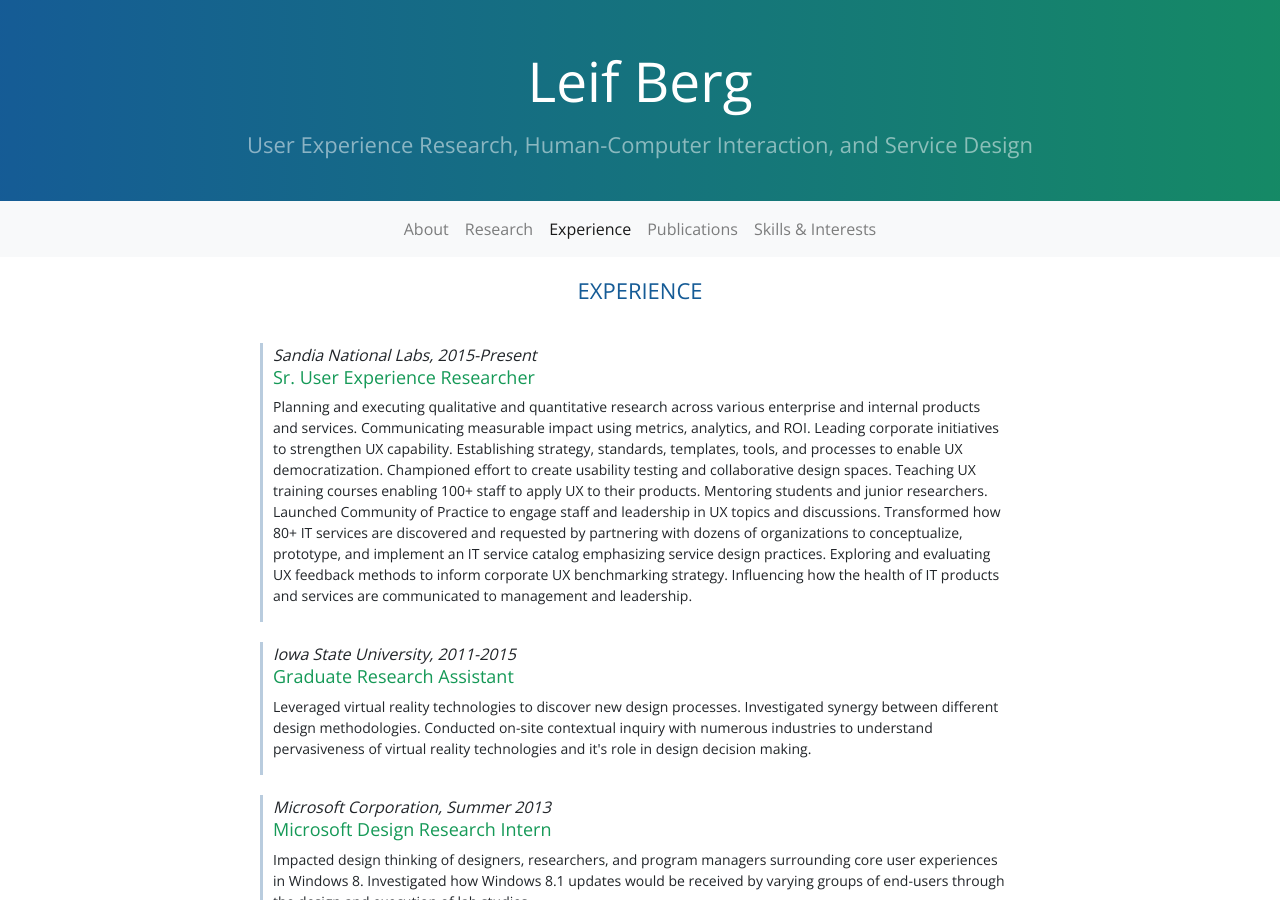
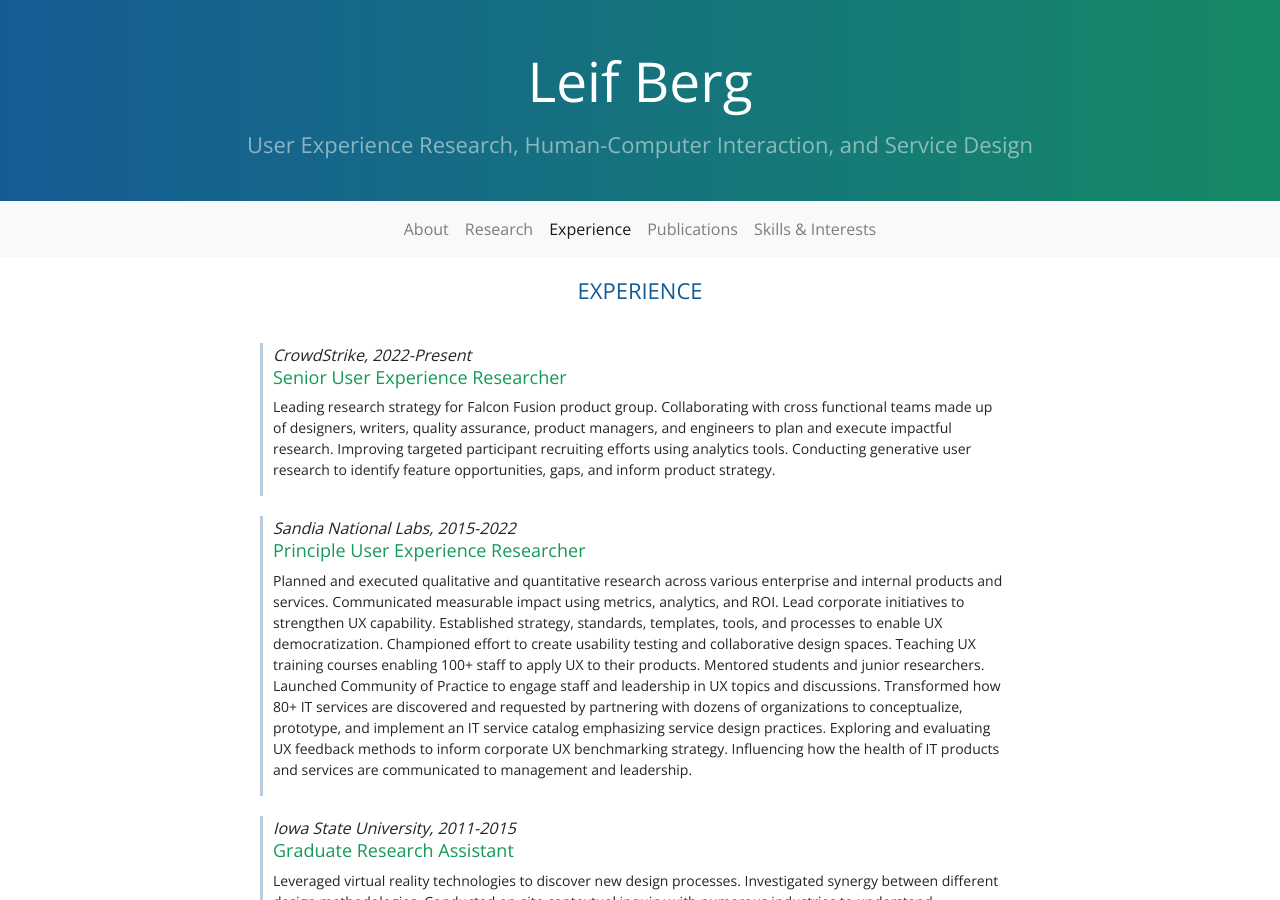
Before and after one commit to lpberg/lpberg.github.io, a Jekyll site: the page built from experience.html, in a window 1280 px wide and 900 px high. Built offline with Jekyll 4.4.1, drawn with Linux system fonts in a browser that asks for light colours.

Commit message:
Update experience.yml
Added CrowdStrike to experience

```diff
--- a/_data/experience.yml
+++ b/_data/experience.yml
@@ -1,9 +1,15 @@
-- title: Sr. User Experience Researcher
+- title: Senior User Experience Researcher
   desc: |
-    Planning and executing qualitative and quantitative research across various enterprise and internal products and services. Communicating measurable impact using metrics, analytics, and ROI.
-    Leading corporate initiatives to strengthen UX capability. Establishing strategy, standards, templates, tools, and processes to enable UX democratization. Championed effort to create usability testing and collaborative design spaces.
-    Teaching UX training courses enabling 100+ staff to apply UX to their products. Mentoring students and junior researchers. Launched Community of Practice to engage staff and leadership in UX topics and discussions. Transformed how 80+ IT services are discovered and requested by partnering with dozens of organizations to conceptualize, prototype, and implement an IT service catalog emphasizing service design practices. Exploring and evaluating UX feedback methods to inform corporate UX benchmarking strategy. Influencing how the health of IT products and services are communicated to management and leadership.
-  date: Sandia National Labs, 2015-Present
+    Leading research strategy for Falcon Fusion product group. Collaborating with cross functional teams made up of designers, writers, quality assurance, product managers, and engineers to plan and execute impactful research. Improving targeted participant recruiting efforts using analytics tools. Conducting generative user research to identify feature opportunities, gaps, and inform product strategy.
+  date: CrowdStrike, 2022-Present
+  photo: assets/imgs/abq.jpg
+
+- title: Principle User Experience Researcher
+  desc: |
+    Planned and executed qualitative and quantitative research across various enterprise and internal products and services. Communicated measurable impact using metrics, analytics, and ROI.
+    Lead corporate initiatives to strengthen UX capability. Established strategy, standards, templates, tools, and processes to enable UX democratization. Championed effort to create usability testing and collaborative design spaces.
+    Teaching UX training courses enabling 100+ staff to apply UX to their products. Mentored students and junior researchers. Launched Community of Practice to engage staff and leadership in UX topics and discussions. Transformed how 80+ IT services are discovered and requested by partnering with dozens of organizations to conceptualize, prototype, and implement an IT service catalog emphasizing service design practices. Exploring and evaluating UX feedback methods to inform corporate UX benchmarking strategy. Influencing how the health of IT products and services are communicated to management and leadership.
+  date: Sandia National Labs, 2015-2022
   photo: assets/imgs/abq.jpg
 
 - title: Graduate Research Assistant
```
